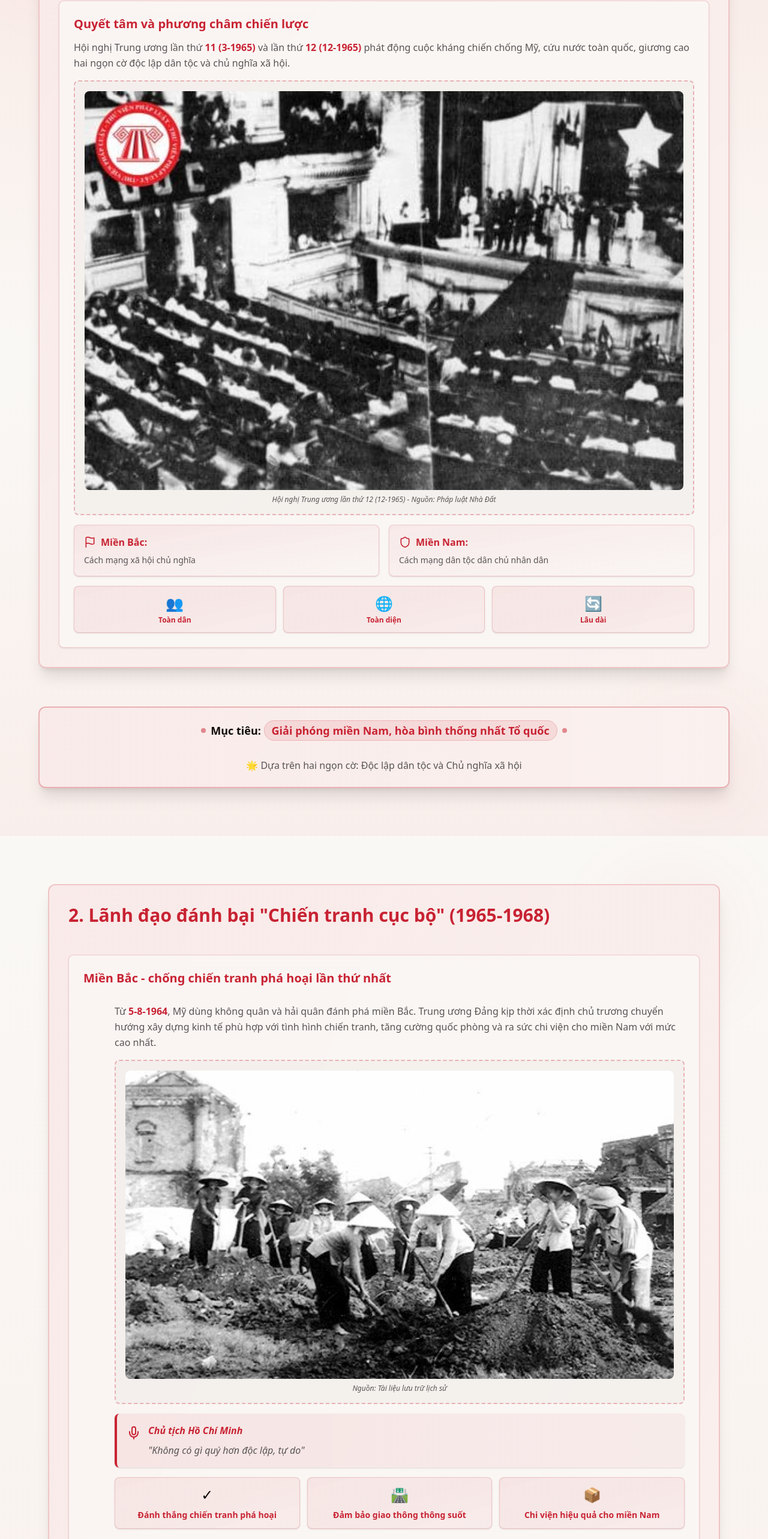
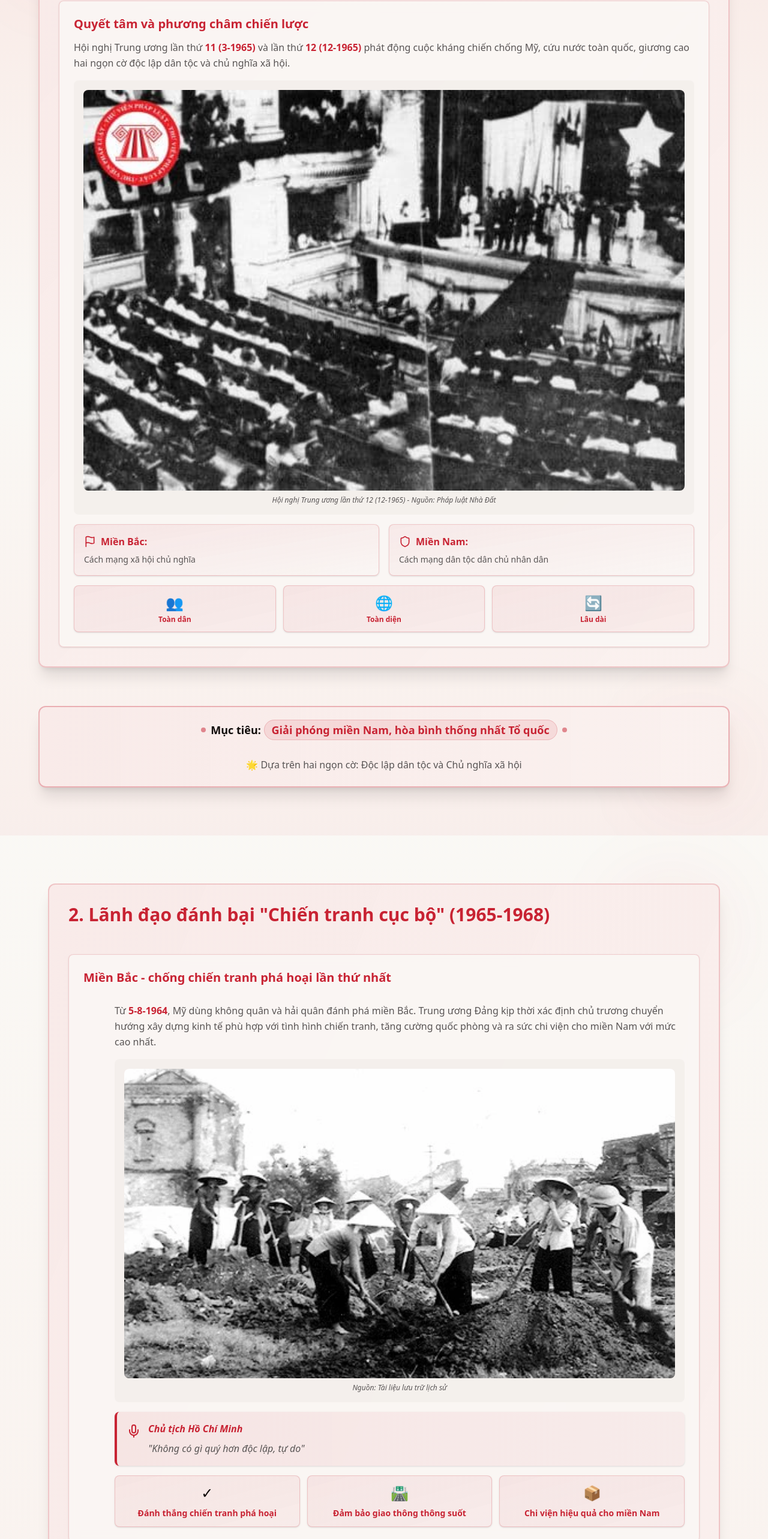
Before and after one commit to SoramYO/VNR, a Next.js app: page / in a window 1280 px wide. Shown: the part 1017-3583 px from the top of the page at 60% size. Built offline with nearby package versions, Linux system fonts and the light colour scheme.

Commit message:
refactor: simplify image container styles in Leadership, Theory, and Victory sections
- Removed border and dashed styles from image containers for a cleaner look.
- Enhanced consistency in styling across multiple components.

```diff
--- a/components/leadership-section.tsx
+++ b/components/leadership-section.tsx
@@ -53,7 +53,7 @@ export function LeadershipSection() {
                   </p>
 
                   {/* Image container */}
-                  <figure className="my-4 bg-muted/50 p-4 rounded-lg border-2 border-dashed border-primary/30">
+                  <figure className="my-4 bg-muted/50 p-4 rounded-lg">
                     <img
                       src="/images/hcm.jpg"
                       alt="Chủ tịch Hồ Chí Minh"
@@ -170,7 +170,7 @@ export function LeadershipSection() {
                     bằng phương pháp <strong className="text-primary">tổng công kích-tổng khởi nghĩa</strong>.
                   </p>
 
-                  <figure className="my-4 bg-muted/50 p-4 rounded-lg border-2 border-dashed border-primary/30">
+                  <figure className="my-4 bg-muted/50 p-4 rounded-lg ">
                     <img
                       src="/images/mau-than-1968.jpg"
                       alt="Tổng tiến công Xuân Mậu Thân"
@@ -281,7 +281,7 @@ export function LeadershipSection() {
                     của địch.
                   </p>
 
-                  <figure className="my-4 bg-muted/50 p-4 rounded-lg border-2 border-dashed border-primary/30">
+                  <figure className="my-4 bg-muted/50 p-4 rounded-lg ">
                     <img
                       src="/images/tong-tien-cong-chien-luoc.jpg"
                       alt="Tiến công 1972"
@@ -328,7 +328,7 @@ export function LeadershipSection() {
                     Nam" được ký kết.
                   </p>
 
-                  <figure className="my-4 bg-muted/50 p-4 rounded-lg border-2 border-dashed border-primary/30">
+                  <figure className="my-4 bg-muted/50 p-4 rounded-lg ">
                     <img
                       src="/images/ki-hiep-dinh-paris.jpg"
                       alt="Ký kết Hiệp định Paris"
@@ -428,7 +428,7 @@ export function LeadershipSection() {
                     </strong>
                   </p>
 
-                  <figure className="my-4 bg-muted/50 p-4 rounded-lg border-2 border-dashed border-primary/30">
+                  <figure className="my-4 bg-muted/50 p-4 rounded-lg ">
                     <img
                       src="/images/mien-nam.jpg"
                       alt="Chiến thắng 30-4-1975"
--- a/components/theory-section.tsx
+++ b/components/theory-section.tsx
@@ -29,7 +29,7 @@ export function TheorySection() {
                     </p>
 
                     {/* Image container for Hội nghị 12 */}
-                    <figure className="my-4 bg-muted/50 p-4 rounded-lg border-2 border-dashed border-primary/30">
+                    <figure className="my-4 bg-muted/50 p-4 rounded-lg">
                       <img
                         src="/images/hoinghi12.png"
                         alt="Hội nghị Trung ương lần thứ 12"
--- a/components/victory-section.tsx
+++ b/components/victory-section.tsx
@@ -24,7 +24,7 @@ export function VictorySection() {
           <Card className="p-8 mb-12 bg-gradient-to-br from-primary/8 to-accent/8 border-2 border-accent/30 shadow-xl hover:shadow-2xl transition-all duration-300">
             <div className="text-center mb-8">
               <p className="text-lg leading-relaxed text-muted-foreground mb-2">
-                Có thể khẳng định <br></br><strong className="text-primary text-xl bg-primary/10 px-2 py-1 rounded-lg">"Thắng lợi của cuộc kháng chiến chống Mỹ cứu nước là thắng lợi của đường lối lãnh đạo đúng đắn của Đảng"</strong>
+                Có thể khẳng định <br></br><strong className="text-primary text-xl px-2 py-1 rounded-lg">"Thắng lợi của cuộc kháng chiến chống Mỹ cứu nước là thắng lợi của đường lối lãnh đạo đúng đắn của Đảng"</strong>
               </p>
               <p className="text-muted-foreground leading-relaxed">
                 Vì trong giai đoạn 1965 – 1975, Đảng Cộng sản Việt Nam đã đề ra và thực hiện một đường lối chiến lược toàn diện, độc lập, tự chủ và sáng tạo,
```
